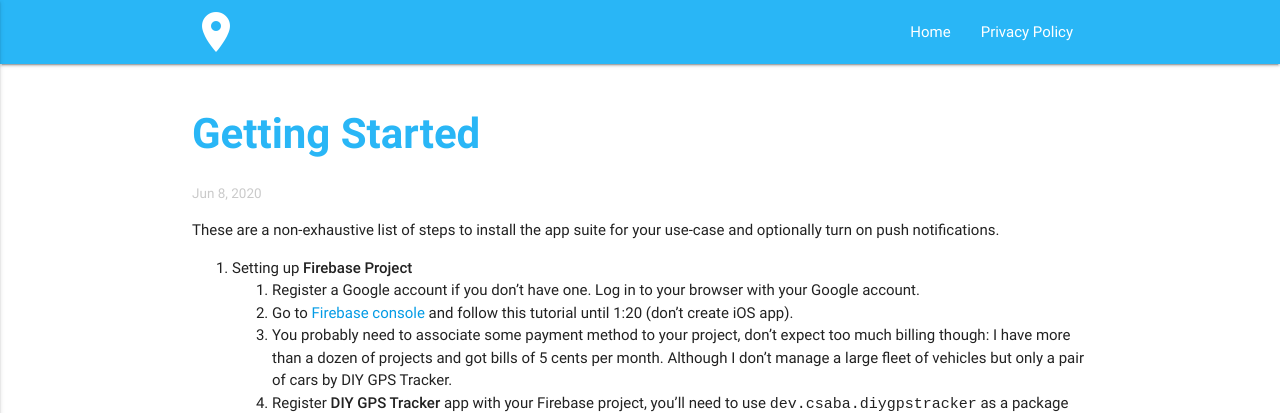
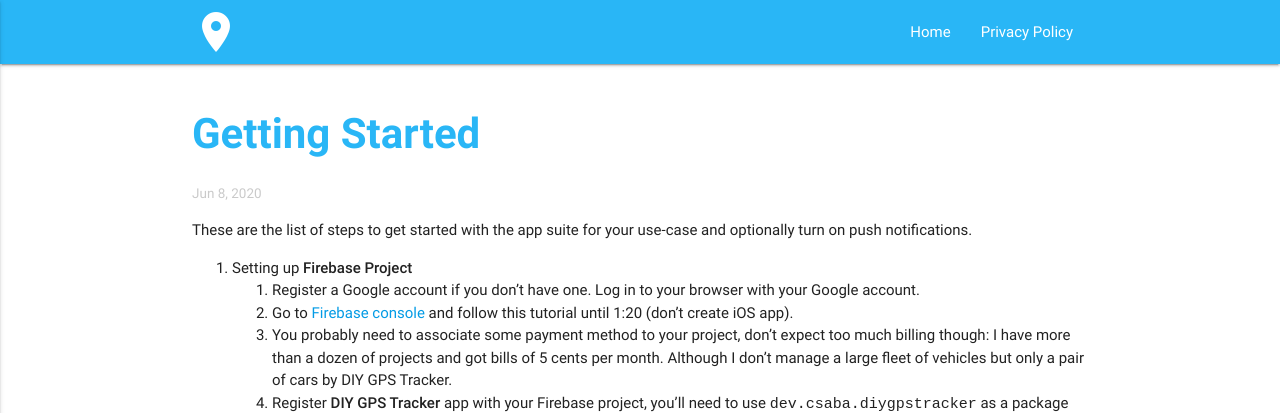
Before and after one commit to DIYGPSTracker/DIYGPSTracker.github.io, a Jekyll site: the page built from _posts/2020-06-08-getting-started.md, in a window 1280 px wide. Shown: the top 413 px of the page. Built offline with Jekyll 4.4.1, drawn with Linux system fonts in a browser that asks for light colours.

Commit message:
Lead in text update for getting started

```diff
--- a/_posts/2020-06-08-getting-started.md
+++ b/_posts/2020-06-08-getting-started.md
@@ -2,7 +2,7 @@
 layout: post
 ---
 
-These are a non-exhaustive list of steps to install the app suite for your use-case and optionally turn on push notifications.
+These are the list of steps to get started with the app suite for your use-case and optionally turn on push notifications.
 
 1. Setting up **Firebase Project**
    0. Register a Google account if you don't have one. Log in to your browser with your Google account.
```
